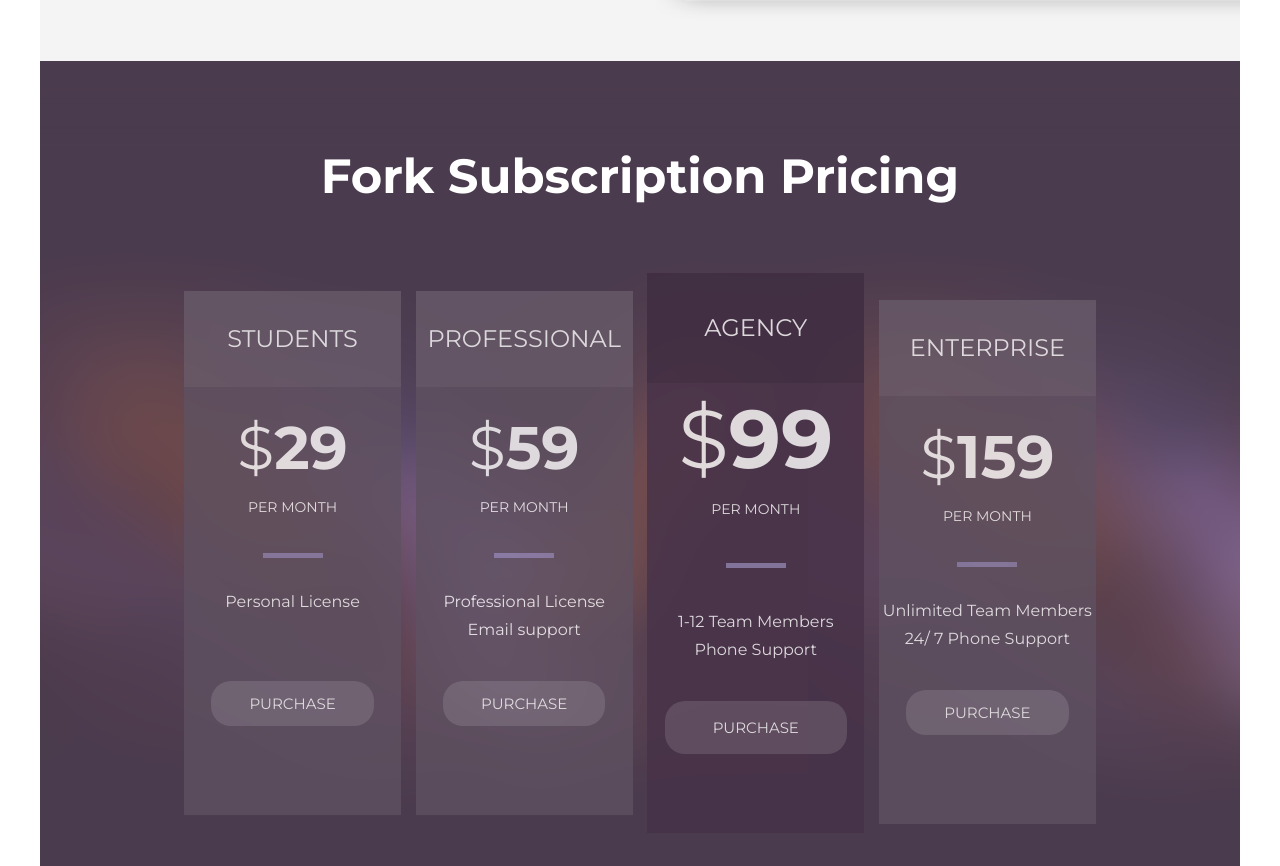
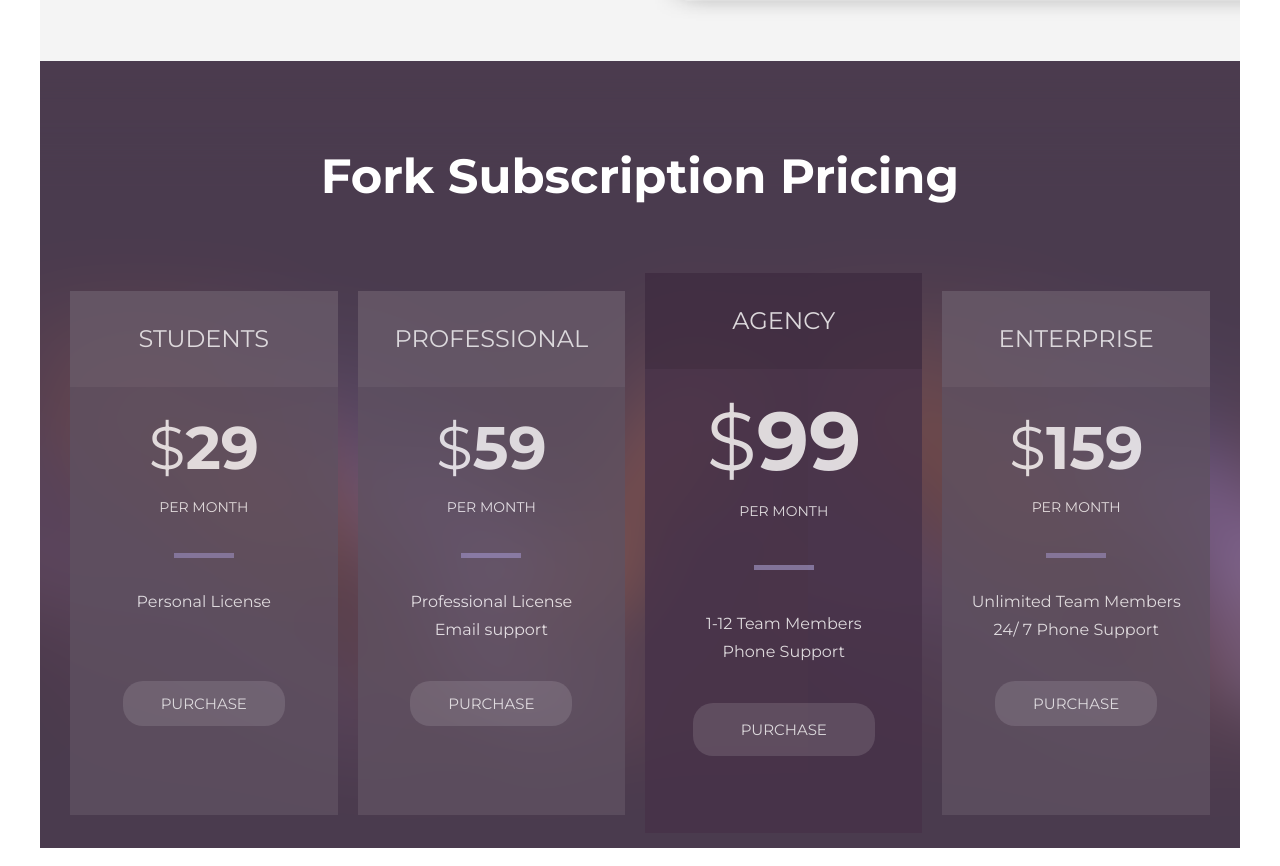
Before and after one commit to Slavon2020/step-project-forkio, a website: page index.html in a window 1280 px wide. Shown: the part 1080-1946 px from the top of the page. Drawn offline with Linux system fonts and the light colour scheme.

Commit message:
dev | pricing section fixed

```diff
--- a/src/scss/sections/pricing/_pricing-media.scss
+++ b/src/scss/sections/pricing/_pricing-media.scss
@@ -1,55 +1,48 @@
 @media (min-width: 481px) {
     .pricing {
-        background: url('../../../../dist/img/pricing-img/pricing-768px-bg.png');
+        background: url('../img/pricing-img/pricing-768px-bg.png');
         &__heading {
             padding: 75px 0 40px;
         }
     }
     .pricing__cards {
-        flex-direction: row;
-        justify-content: center;
-        flex-wrap: wrap;
-        width: 97%;
+        display: grid;
+        grid-column-gap: 20px;
+        grid-row-gap: 10px;
+        grid-template-columns: 1fr 1fr;
+        grid-template-rows: 1fr 1fr;
+
     }
     .pricing-card {
+        margin: 0;
+        &:first-child {
+            justify-self: end;
+        }
+        &:nth-child(4n) {
+            align-self: center;
+        }
         opacity: 0.8;
-        width: calc(50% - 13px);
-        &:nth-child(odd) {
-            margin-right: 25px;
-        }
-    }
-}
-
-@media (min-width: 768px) and (max-width: 992px) {
-    .pricing__cards {
-        width: calc(100% - 135px);
     }
 }
 
 @media (min-width: 993px) {
     .pricing {
-        padding-left: 60px;
-        padding-right: 60px;
+        padding-left: 30px;
+        padding-right: 30px;
         &__heading {
             font-size: 48px;
             line-height: 50px;
         }
     }
     .pricing__cards {
-        flex-wrap: nowrap;
+        display: flex;
+        flex-direction: row;
         justify-content: space-between;
     }
     .pricing-card {
-        width: calc(25% - 11px);
-        &:nth-child(odd) {
-            margin-right: 0;
+        width: calc(75% / 3 - 10px);
+        &-scaled {
+            width: 25%;
         }
     }
 }
-
-@media(min-width: 1200px) {
-    .pricing {
-        padding-left: 130px;
-        padding-right: 130px;
-    }
-}
--- a/src/scss/sections/pricing/_pricing-styles.scss
+++ b/src/scss/sections/pricing/_pricing-styles.scss
@@ -21,7 +21,7 @@
         display: flex;
         flex-direction: column;
         align-items: center;
-        width: calc(100% - 60px);
+        width: 100%;
     }
     & button {
         outline: none;
@@ -30,11 +30,9 @@
 }
 
 .pricing-card {
-    width: 257px;
+    width: 90%;
     height: 457px;
-    &:not(:last-child) {
-        margin-bottom: 18px;
-    }
+    margin-bottom: 18px;
     &:first-child .pricing-card__type {
         margin-bottom: 65px;
     }
@@ -112,12 +110,12 @@
 
     &-scaled {
         height: 560px;
-        width: calc(100% + 40px);
+        width: 100%;
         padding-bottom: 0;
         background-color: #473249;
         & .pricing-card__category {
-            padding: 43px 0;
-            margin-bottom: 14px;
+            // padding: 43px 0;
+            // margin-bottom: 14px;
             background-color: #3F2C41;
         }
         & .pricing-card__price {
--- a/src/scss/style.scss
+++ b/src/scss/style.scss
@@ -5,6 +5,7 @@
     padding-left: 10px;
     padding-right: 10px;
     max-width: 1200px;
+    min-width: 320px;
     margin: 0 auto;
     box-sizing: border-box;
 }
```
Also changed, not shown: dist/css/style.css.
